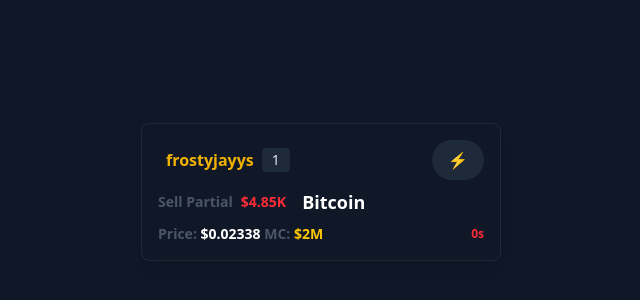
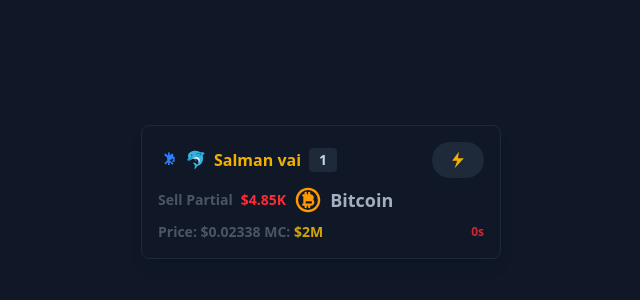
Before and after one commit to EyachirArafat/vue-project, a Vue app: page / in a window 1280 px wide. Shown: the part 208-508 px from the top of the page, without its empty margins (319-959 px from the left). Built offline with nearby package versions, Linux system fonts and the light colour scheme.

Commit message:
add SVG icon components for Bitcoin, SnowFlake, and Dolphin; remove unused components

```diff
--- a/src/App.vue
+++ b/src/App.vue
@@ -1,16 +1,20 @@
 <script setup lang="ts">
-import Dolphin from "./components/IconDolphin.vue";
+import Bitcoin from "./components/Bitcoin.vue";
+import Dolphin from "./components/DolphinIcon.vue";
+import SnowFlakeIcon from "./components/SnowFlakeIcon.vue";
 import TradeCard from "./components/TradeCard.vue";
 </script>
 
 <template>
   <div class="flex justify-center items-center min-h-screen bg-gray-900">
     <TradeCard
-      :logo-icon="Dolphin"
-      username="frostyjayys"
+      :IconOne="SnowFlakeIcon"
+      :IconTwo="Dolphin"
+      username="Salman vai"
       :badgeCount="1"
       action="Sell Partial"
       amount="$4.85K"
+      :tokenIcon="Bitcoin"
       tokenName="Bitcoin"
       price="$0.02338"
       marketCap="$2M"
@@ -18,5 +22,3 @@
     />
   </div>
 </template>
-
-<!-- <HelloWorld msg="You did it!" :custom-component="TheWelcome" /> -->
--- /dev/null
+++ b/src/components/Bitcoin.vue
@@ -0,0 +1,21 @@
+<script setup lang="ts">
+defineProps<{ className?: string }>();
+</script>
+
+<template>
+  <svg
+    xmlns="http://www.w3.org/2000/svg"
+    width="20"
+    height="20"
+    fill="none"
+    viewBox="0 0 24 24"
+    :class="className"
+  >
+    <path
+      fill="currentColor"
+      fillRule="evenodd"
+      d="M3.5 12a8.5 8.5 0 1 1 17 0 8.5 8.5 0 0 1-17 0M12 1.5C6.201 1.5 1.5 6.201 1.5 12S6.201 22.5 12 22.5 22.5 17.799 22.5 12 17.799 1.5 12 1.5M11 6a1 1 0 1 0-2 0v1H8a1 1 0 0 0 0 2v6a1 1 0 1 0 0 2h1v1a1 1 0 1 0 2 0v-1h1v1a1 1 0 1 0 2 0v-1h.5a3 3 0 0 0 1.955-5.275A3 3 0 0 0 14 7V6a1 1 0 1 0-2 0v1h-1zm2 9h-3v-2h4.5a1 1 0 1 1 0 2zm0-6h-3v2h4a1 1 0 1 0 0-2z"
+      clipRule="evenodd"
+    />
+  </svg>
+</template>
--- /dev/null
+++ b/src/components/ElectricIcon.vue
@@ -0,0 +1,15 @@
+<script setup lang="ts">
+defineProps<{ className?: string }>();
+</script>
+
+<template>
+  <svg
+    xmlns="http://www.w3.org/2000/svg"
+    width="20"
+    height="20"
+    viewBox="0 0 24 24"
+    :class="className"
+  >
+    <path d="M12 10h7L8 22l3-9H5l8-11Z" fill="currentColor" />
+  </svg>
+</template>
--- a/src/components/HelloWorld.vue
+++ /dev/null
@@ -1,41 +0,0 @@
-<script setup lang="ts">
-import { ref } from 'vue'
-
-defineProps<{ msg: string }>()
-
-const count = ref(0)
-</script>
-
-<template>
-  <h1>{{ msg }}</h1>
-
-  <div class="card">
-    <button type="button" @click="count++">count is {{ count }}</button>
-    <p>
-      Edit
-      <code>components/HelloWorld.vue</code> to test HMR
-    </p>
-  </div>
-
-  <p>
-    Check out
-    <a href="https://vuejs.org/guide/quick-start.html#local" target="_blank"
-      >create-vue</a
-    >, the official Vue + Vite starter
-  </p>
-  <p>
-    Learn more about IDE Support for Vue in the
-    <a
-      href="https://vuejs.org/guide/scaling-up/tooling.html#ide-support"
-      target="_blank"
-      >Vue Docs Scaling up Guide</a
-    >.
-  </p>
-  <p class="read-the-docs">Click on the Vite and Vue logos to learn more</p>
-</template>
-
-<style scoped>
-.read-the-docs {
-  color: #888;
-}
-</style>
--- a/src/components/IconDolphin.vue
+++ /dev/null
@@ -1,33 +0,0 @@
-<script setup lang="ts">
-defineProps<{ className?: string }>()
-</script>
-
-<template>
-  <svg
-    xmlns="http://www.w3.org/2000/svg"
-    viewBox="0 0 128 128"
-    fill="currentColor"
-    :class="className"
-  >
-    <path
-      fill="#36b4e1"
-      d="M15.57 49.21c-1.8 4.64-5.62 6.83-6.48 10.56-.99 4.32 3.1 8.73 7.18 8.59s13.08-5.04 16.19-6.76c3.57-1.97 11.92-5.87 11.92-5.87l23.28-5.96L83.7 65.4l-1.41 12.95s-.84 3.38-2.67 6.62-7.18 8.17-10.42 7.32c-3.24-.84-4.83-6.49-9.71-8.87-5.77-2.82-14.5-3.1-14.78-.7s4.22 3.24 5.35 4.5c1.13 1.27 2.67 6.48 4.36 8.17s5.35 4.08 5.35 4.08-3.66 4.65-3.94 8.31.42 7.32-.14 8.59-3.94 4.93-2.25 6.19 10.84-5.21 13.37-10.14 3.66-8.31 4.79-9.29 16.33-3.52 26.89-17.03 10.7-29.99 10.42-37.03-3.28-13.47-.75-17.41 5.27-4.75 6.71-5.21c1.92-.61 4.27-1.13 3.75-3.28-.39-1.65-2.16-6.1-12.11-8.45-7.02-1.65-14.22.28-14.22.28S69.16-.5 43.86 6.56c-24.21 6.76-31.82 22.81-31.53 31.82.16 5.2 4.22 8.3 3.24 10.83"
-    />
-    <path
-      fill="#006da6"
-      d="m61.88 49.49-9.57 5.35s.48 6.24 3.38 10.7c1.92 2.96 4.79 5.49 7.6 6.48 3.33 1.17 6.88 1.16 7.04.28.28-1.55-2.2-3.48-3.38-6.76-1.03-2.86-1.13-13.23-1.13-13.23z"
-    />
-    <path
-      fill="#ddecf5"
-      d="M42.88 56.39s12.81-13.94 27.45-11.97 18.21 12.62 17.32 24.35c-.54 7.16-7.89 17.51-8.02 16.19-.09-.94 2.44-16.28-2.35-21.49-5.52-6.01-12.15-7.79-18.49-8.07s-15.91.99-15.91.99"
-    />
-    <path
-      fill="#2d2b30"
-      d="M40.84 31.33c1.35 2.09.84 4.62-1.06 5.84s-4.99.54-6.34-1.55-.87-5.23 1.2-6.12c3.03-1.31 4.85-.26 6.2 1.83"
-    />
-    <path
-      fill="#006da6"
-      d="M9.23 63.08s3.43.1 5.14-.49c4.29-1.5 9.43-6.26 11.76-8.45 1.93-1.81 4.65-5 6.34-6.69s3.31-3.52 4.08-3.24 1.55 2.25 1.34 3.1c-.21.84-5.91 5.91-8.66 8.45-2.75 2.53-7.32 6.69-10.56 8.31-1.41.71-3.94 1.81-6.83 1.55-1.76-.16-2.68-1.91-2.61-2.54M60.69 30.07c.68 1.05 3.1-.27 4.5-1.06 1.76-.99 8.66-5.14 15.35-5.7s11.68 1.76 12.81 2.25 3.73 1.62 3.73 2.25-6.35 3.6-9.01 5.35c-2.67 1.76-7.04 3.87-9.92 4.5-2.35.52-6.9-.14-6.97 1.2s-.42 2.11 5.14 2.11 15.13-5.77 17.25-7.18 9.64-5.14 9.08-6.48c-.8-1.9-9.78-7.56-21.54-7.32-10.21.21-15.77 4.72-18.3 6.62-.62.46-2.9 2.26-2.12 3.46"
-    />
-  </svg>
-</template>
--- /dev/null
+++ b/src/components/SnowFlakeIcon.vue
@@ -0,0 +1,18 @@
+<script setup lang="ts">
+defineProps<{ className?: string }>();
+</script>
+
+<template>
+  <svg
+    xmlns="http://www.w3.org/2000/svg"
+    width="20"
+    height="20"
+    viewBox="0 0 24 24"
+    fill="currentColor"
+    :class="className"
+  >
+    <path
+      d="M20 14h-3.586l2.293-2.293-1.414-1.414L14 12.586V9.414l3.293-3.293-1.414-1.414L14 6.586V3h-2v3.586L8.707 4.293 7.293 5.707 11 9.414v3.172l-3.293 3.293 1.414 1.414L12 14.586V18h2v-3.586l3.293 3.293 1.414-1.414L14 12.586V9.414l3.293-3.293 1.414 1.414L16.414 10H20v-2h-3.586l2.293-2.293-1.414-1.414L14 6.586V3h-2v3.586L8.707 4.293 7.293 5.707 11 9.414v3.172l-3.293 3.293 1.414 1.414L12 14.586V18h2v-3.586l3.293 3.293 1.414-1.414L14 12.586V9.414l3.293-3.293 1.414 1.414L16.414 10H20z"
+    />
+  </svg>
+</template>
--- a/src/components/TradeCard.vue
+++ b/src/components/TradeCard.vue
@@ -1,12 +1,17 @@
 <script setup lang="ts">
 import { type Component, type PropType } from "vue";
+import ElectricIcon from "./ElectricIcon.vue";
 
 defineProps({
-  logoIcon: {
+  // logoIcon: {
+  //   type: Object as PropType<Component>,
+  //   required: false,
+  // },
+  IconOne: {
     type: Object as PropType<Component>,
     required: false,
   },
-  IconOne: {
+  IconTwo: {
     type: Object as PropType<Component>,
     required: false,
   },
@@ -31,43 +36,58 @@
   >
     <div class="flex items-center justify-between">
       <div class="flex items-center space-x-2">
-        <!-- tst -->
-        <!-- Use component if provided -->
-        <component v-if="logoIcon" :is="logoIcon" class="logo-icon" />
+        <component
+          v-if="IconOne"
+          :is="IconOne"
+          width="20"
+          height="20"
+          class="text-blue-500"
+        />
+        <component v-if="IconTwo" :is="IconTwo" width="20" height="20" />
 
         <span class="text-yellow-500 font-semibold">{{ username }}</span>
-        <span class="bg-gray-800 text-slate-200 px-2.5 py-0.5 rounded text-sm">
+        <span
+          class="bg-gray-800 text-slate-300 px-2.5 py-0.5 rounded text-sm font-bold"
+        >
           {{ badgeCount }}
         </span>
       </div>
       <button
         class="bg-gray-800 px-4 py-2 rounded-full hover:bg-gray-700 cursor-pointer"
       >
-        ⚡
+        <ElectricIcon class="text-yellow-500" />
       </button>
     </div>
 
     <div class="flex items-center justify-start gap-2 text-sm font-bold">
       <span class="font-bold">{{ action }}</span>
-      <span :class="action === 'Buy' ? 'text-green-500' : 'text-red-500'">
+      <span :class="action === 'Buy' ? 'text-green-500/80' : 'text-red-500'">
         {{ amount }}
       </span>
 
-      <span>{{ tokenIcon }}</span>
+      <component
+        v-if="tokenIcon"
+        :is="tokenIcon"
+        width="28"
+        height="28"
+        class="text-amber-500"
+      />
 
-      <span class="text-lg font-bold text-white">{{ tokenName }}</span>
+      <span class="text-lg font-bold text-slate-300/80">{{ tokenName }}</span>
     </div>
 
     <div class="flex justify-between items-center text-sm font-bold">
       <div>
-        Price: <span class="text-white">{{ price }}</span> MC:
-        <span :class="action === 'Buy' ? 'text-white' : 'text-yellow-400'">
+        Price: <span class="">{{ price }}</span> MC:
+        <span
+          :class="action === 'Buy' ? 'text-slate-300/80' : 'text-yellow-400/80'"
+        >
           {{ marketCap }}
         </span>
       </div>
 
       <div
-        :class="action === 'Buy' ? 'text-green-500' : 'text-red-500'"
+        :class="action === 'Buy' ? 'text-green-500/80' : 'text-red-500/80'"
         class="text-xs text-right"
       >
         {{ time }}
```
Also changed, not shown: tsconfig.app.json (+5 -2 lines), src/components/DolphinIcon.vue (renamed from src/components/Dolphin.vue).
